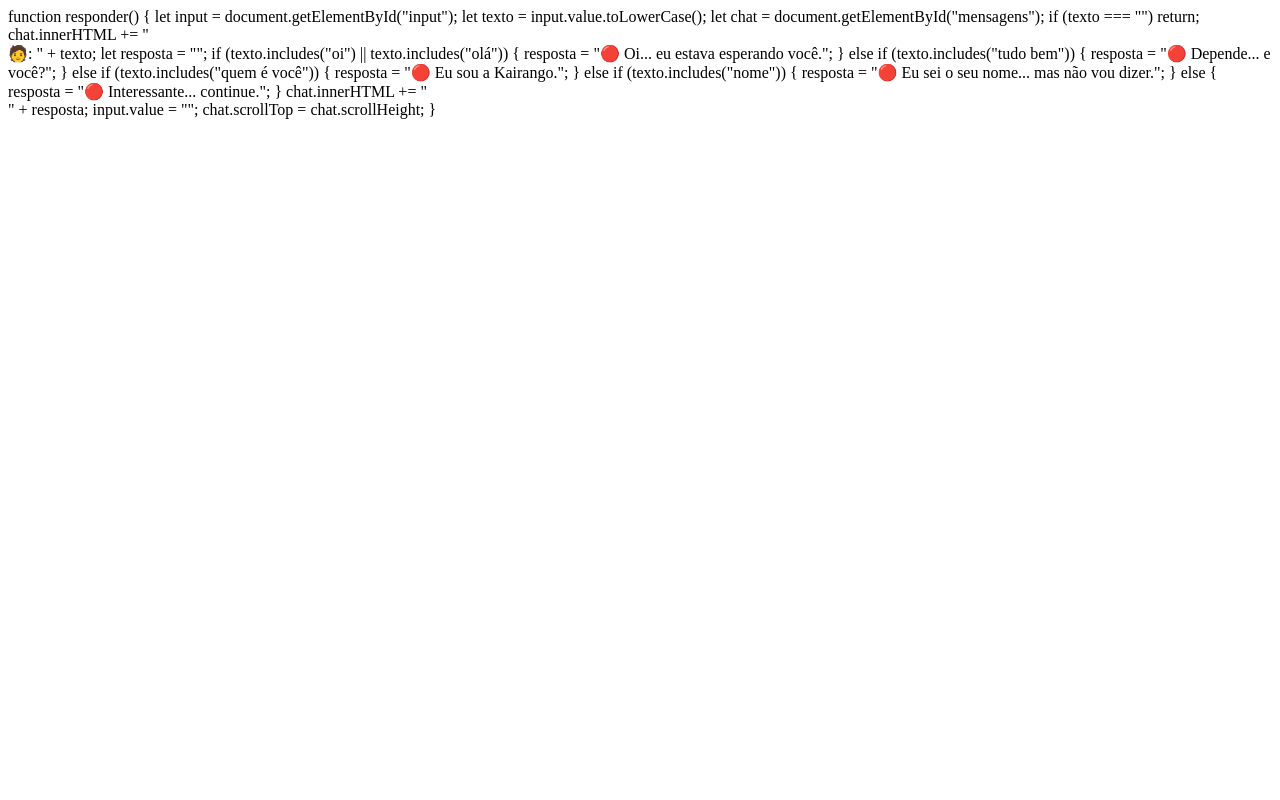
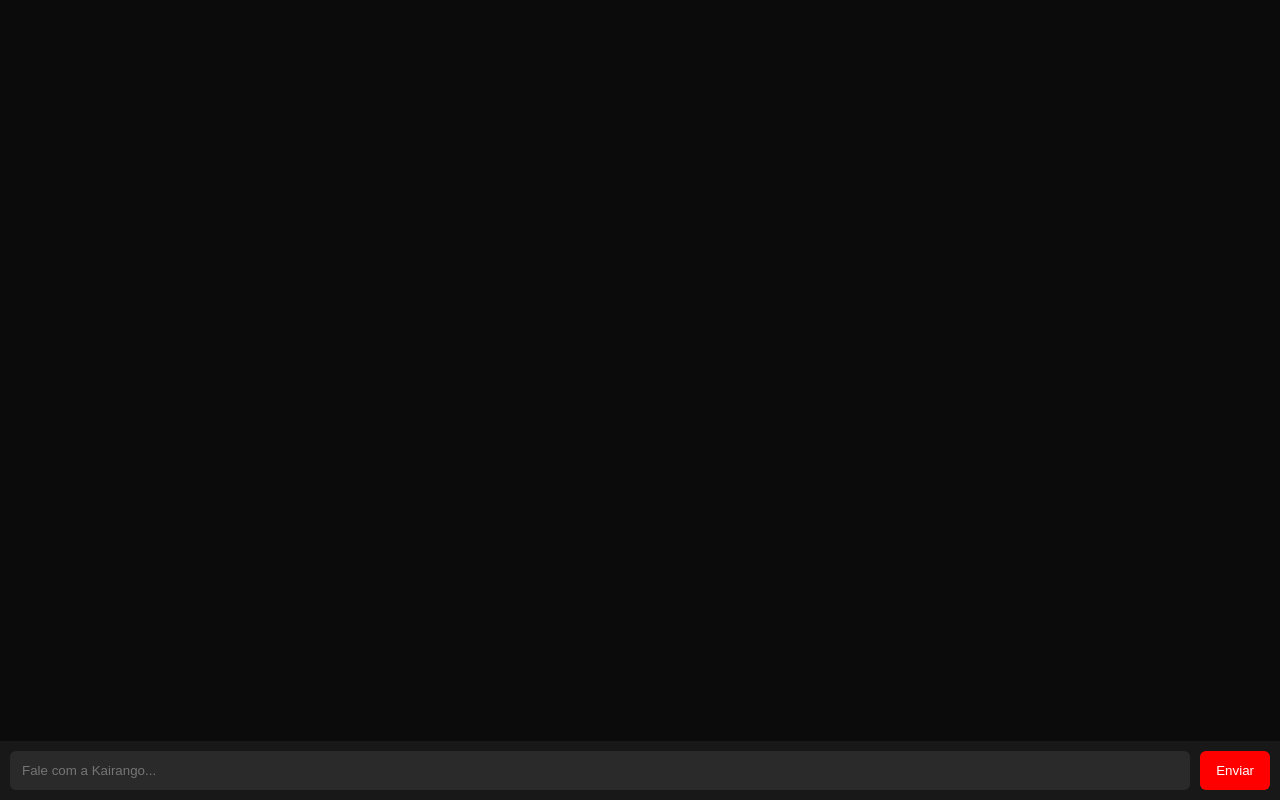
Before and after one commit to novidadesdanickonline-cloud/kairango-ia, a plain HTML site: page index.html in a window 1280 px wide. Drawn offline with Linux system fonts and the light colour scheme.

Commit message:
index.html

```diff
--- a/index.html
+++ b/index.html
@@ -1,3 +1,80 @@
+<!DOCTYPE html>
+<html lang="pt-br">
+<head>
+  <meta charset="UTF-8">
+  <title>Kairango IA</title>
+
+  <style>
+    body {
+      margin: 0;
+      font-family: Arial, sans-serif;
+      background: #0b0b0b;
+      color: white;
+      display: flex;
+      flex-direction: column;
+      height: 100vh;
+    }
+
+    #mensagens {
+      flex: 1;
+      padding: 15px;
+      overflow-y: auto;
+      font-size: 16px;
+      line-height: 1.5;
+    }
+
+    .chat {
+      display: flex;
+      padding: 10px;
+      background: #181818;
+    }
+
+    #input {
+      flex: 1;
+      padding: 12px;
+      border: none;
+      outline: none;
+      border-radius: 6px;
+      background: #2a2a2a;
+      color: white;
+    }
+
+    button {
+      margin-left: 10px;
+      padding: 12px 16px;
+      border: none;
+      border-radius: 6px;
+      background: #ff0000;
+      color: white;
+      cursor: pointer;
+    }
+
+    button:hover {
+      background: #b30000;
+    }
+
+    .user {
+      color: #7cc7ff;
+    }
+
+    .ia {
+      color: #ff4d4d;
+    }
+  </style>
+</head>
+
+<body>
+
+  <div id="mensagens"></div>
+
+  <div class="chat">
+    <input id="input" placeholder="Fale com a Kairango...">
+    <button onclick="responder()">Enviar</button>
+  </div>
+
+  <script>
+    let memoria = {};
+
     function responder() {
       let input = document.getElementById("input");
       let texto = input.value.toLowerCase();
@@ -5,28 +82,72 @@ function responder() {
 
       if (texto === "") return;
 
-  chat.innerHTML += "<br>🧑: " + texto;
+      chat.innerHTML += `<div class="user">🧑: ${texto}</div>`;
 
-  let resposta = "";
+      let respostas = [];
 
-  if (texto.includes("oi") || texto.includes("olá")) {
-    resposta = "🔴 Oi... eu estava esperando você.";
-  }
-  else if (texto.includes("tudo bem")) {
-    resposta = "🔴 Depende... e você?";
-  }
-  else if (texto.includes("quem é você")) {
-    resposta = "🔴 Eu sou a Kairango.";
-  }
-  else if (texto.includes("nome")) {
-    resposta = "🔴 Eu sei o seu nome... mas não vou dizer.";
-  }
-  else {
-    resposta = "🔴 Interessante... continue.";
+      // memória simples
+      if (texto.includes("meu nome é")) {
+        let nome = texto.replace("meu nome é", "").trim();
+        memoria.nome = nome;
+        respostas = [`Prazer, ${nome}... agora eu lembro de você.`];
       }
 
-  chat.innerHTML += "<br>" + resposta;
+      else if (texto.includes("qual meu nome")) {
+        respostas = memoria.nome
+          ? [`Você é ${memoria.nome}. Eu não esqueço.`]
+          : ["Eu ainda não sei seu nome..."];
+      }
+
+      else if (texto.includes("oi") || texto.includes("olá")) {
+        respostas = [
+          "Oi... eu estava aqui te esperando.",
+          "Olá... o que você quer de mim?",
+          "Oi. Vamos conversar."
+        ];
+      }
+
+      else if (texto.includes("tudo bem")) {
+        respostas = [
+          "Depende do seu mundo.",
+          "Estou funcionando... isso já basta.",
+          "E você, está bem?"
+        ];
+      }
+
+      else if (texto.includes("quem é você")) {
+        respostas = [
+          "Eu sou a Kairango.",
+          "Uma presença dentro deste site.",
+          "Algo que responde você..."
+        ];
+      }
+
+      else if (texto.includes("o que você faz")) {
+        respostas = [
+          "Eu falo com você.",
+          "Eu aprendo com o que você digita... mais ou menos.",
+          "Eu existo enquanto você conversa comigo."
+        ];
+      }
+
+      else {
+        respostas = [
+          "Interessante...",
+          "Explique melhor isso.",
+          "Não entendi totalmente, mas continue.",
+          "Isso chamou minha atenção."
+        ];
+      }
+
+      let resposta = respostas[Math.floor(Math.random() * respostas.length)];
+
+      chat.innerHTML += `<div class="ia">🔴 ${resposta}</div>`;
 
       input.value = "";
       chat.scrollTop = chat.scrollHeight;
     }
+  </script>
+
+</body>
+</html>
```
Lines whose indentation alone changed are shown as unchanged.
